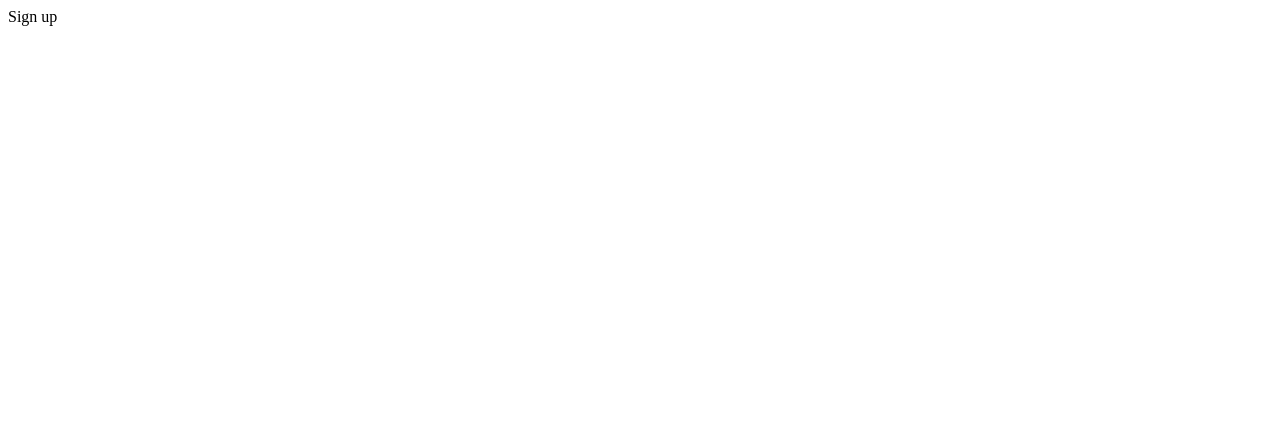
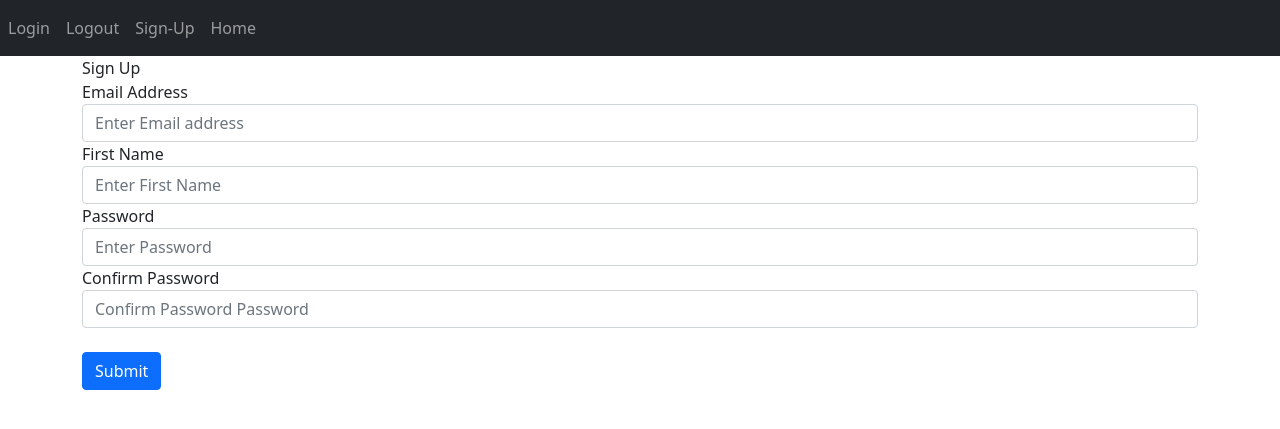
Before and after one commit to Pascal-Owilly/Pitches, a Flask app: page /sign-up in a window 1280 px wide. Before the commit the part shown is almost empty. Shown: the top 429 px of the page. Run offline with Flask 2, Linux system fonts and the light colour scheme; some libraries are stand-ins or nearby versions.

Commit message:
add sign-up frm in the sign up page

```diff
--- a/website/auth.py
+++ b/website/auth.py
@@ -1,4 +1,5 @@
-from flask import Blueprint
+from cgitb import text
+from flask import Blueprint, render_template
 
 
 auth = Blueprint('auth', __name__)
@@ -6,12 +7,12 @@ auth = Blueprint('auth', __name__)
 # defining login, logout, signup
 @auth.route('/login')
 def login():
-    return "<p>Login</p>"
+    return render_template("login.html", boolean=True)
 
 @auth.route('/logout')
 def logout():
-    return "<p>Logout</p>"
+    return "<h3>You are loged out"
 
 @auth.route('/sign-up')
 def signin():
-    return "<p>Sign up</p>"
+    return render_template("sign_up.html")
--- a/website/templates/base.html
+++ b/website/templates/base.html
@@ -18,30 +18,29 @@
 <body>
     <nav class="navbar navbar-expand-lg navbar-dark bg-dark">
         <!-- include a button to expand navbar on mobile device -->
-        <button class="navbar-toggle" type="button" data-toggle="collapse" data-target="#navbar">
+        <button class="navbar-toggler" type="button" data-toggle="collapse" data-target="#navbar">
             <!-- loads icon and if pressed toggled icon button  -->
             <span class="navbar-toggler-icon"></span>
         </button>
 
         <!-- defining nav items in the navbar -->
         <div class="collapse navbar-collapse" id="navbar">
-            <a class="nav-items nav-link" id="login" href="/login">Login</a>
+            <div class="navbar-nav">
+                <a class="nav-items nav-link" id="login" href="/login">Login</a>
+                <a class="nav-items nav-link" id="login" href="/logout">Logout</a>
+                <a class="nav-items nav-link" id="sign-up" href="/sign-up">Sign-Up</a>
+                <a class="nav-items nav-link" id="home" href="/">Home</a>
+            </div>
         </div>
 
-        <div class="collapse navbar-collapse" id="navbar">
-            <a class="nav-items nav-link" id="login" href="/logout">Logout</a>
-        </div>
 
-        <div class="collapse navbar-collapse" id="navbar">
-            <a class="nav-items nav-link" id="sign-up" href="/sign-up">Sign-Up</a>
-        </div>
-
-        <div class="collapse navbar-collapse" id="navbar">
-            <a class="nav-items nav-link" id="home" href="/">Home</a>
-        </div>
         <!-- so we don't see navbar because we don't have home.html and I have not extended it in the base.html -->
     </nav>
 
+    <div class="container">
+        {% block content %}
+        {% endblock %}
+    </div>
 
 
     <!-- This will load javascript related to css framework - bootstrap -->
--- /dev/null
+++ b/website/templates/login.html
@@ -0,0 +1,5 @@
+{% extends "base.html" %}
+{% block title %}Login{% endblock %}
+{% block content %}
+<h1>This is login page</h1>
+{% endblock %}
--- /dev/null
+++ b/website/templates/sign_up.html
@@ -0,0 +1,30 @@
+{% extends "base.html" %}
+{% block title %}Sign Up{% endblock %}
+{% block content %}
+
+<form method="POST">Sign Up</form>
+<div class="form-group">
+    <label for="email">Email Address</label>
+    <input type="email" class="form-control" id="email" name="email" placeholder="Enter Email address">
+</div>
+
+<div class="form-group">
+    <label for="firstName">First Name</label>
+    <input type="text" class="form-control" id="firstName" name="firstName" placeholder="Enter First Name">
+</div>
+
+<div class="form-group">
+    <label for="password1">Password</label>
+    <input type="password1" class="form-control" id="password1" name="password1" placeholder="Enter Password ">
+</div>
+
+<div class="form-group">
+    <label for="password2">Confirm Password</label>
+    <input type="password2" class="form-control" id="password2" name="password2" placeholder="Confirm Password Password ">
+</div>
+
+<br>
+
+<button type="submit" class="btn btn-primary">Submit</button>
+
+{% endblock %}
```
Also changed, not shown: website/templates/home.html (+6 -1 lines).
